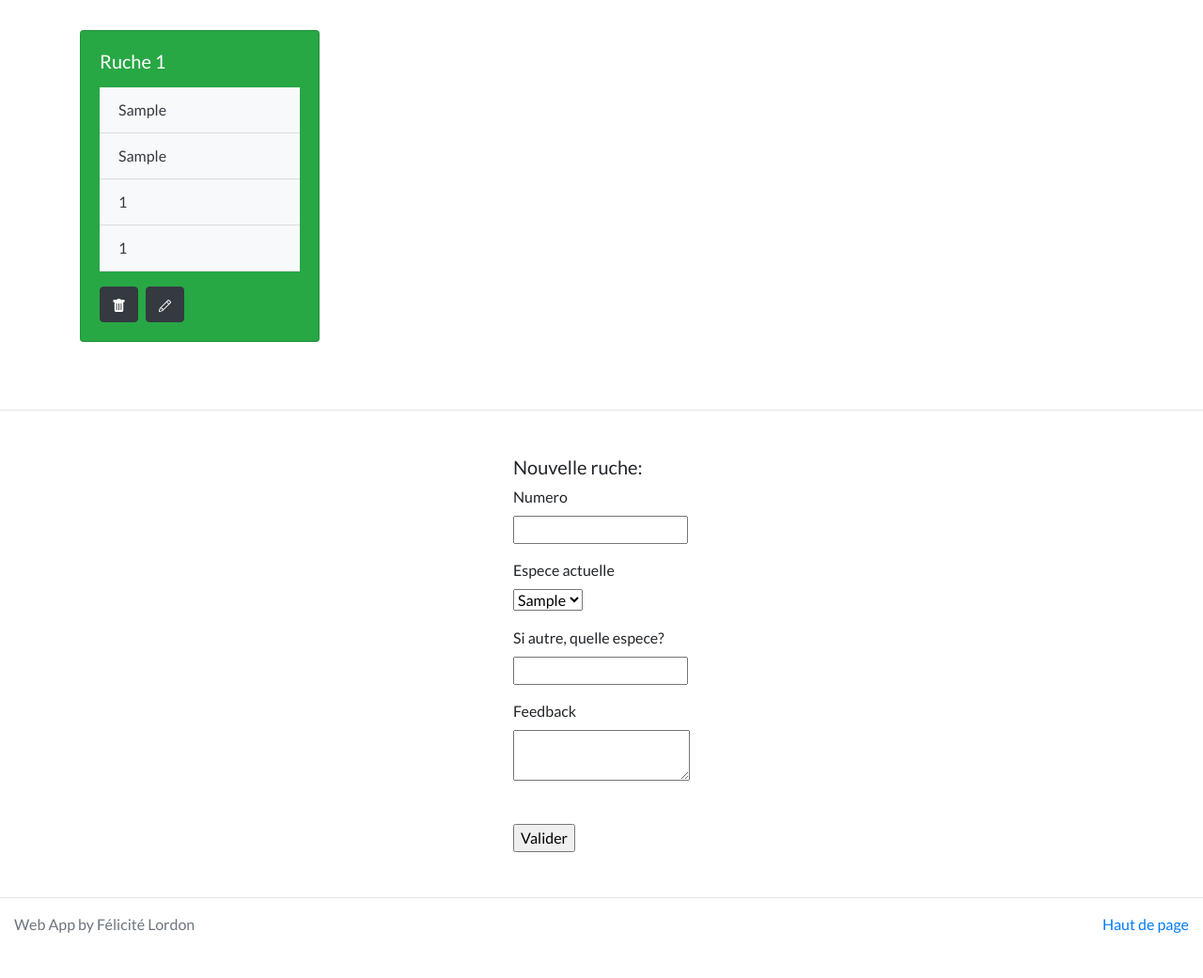
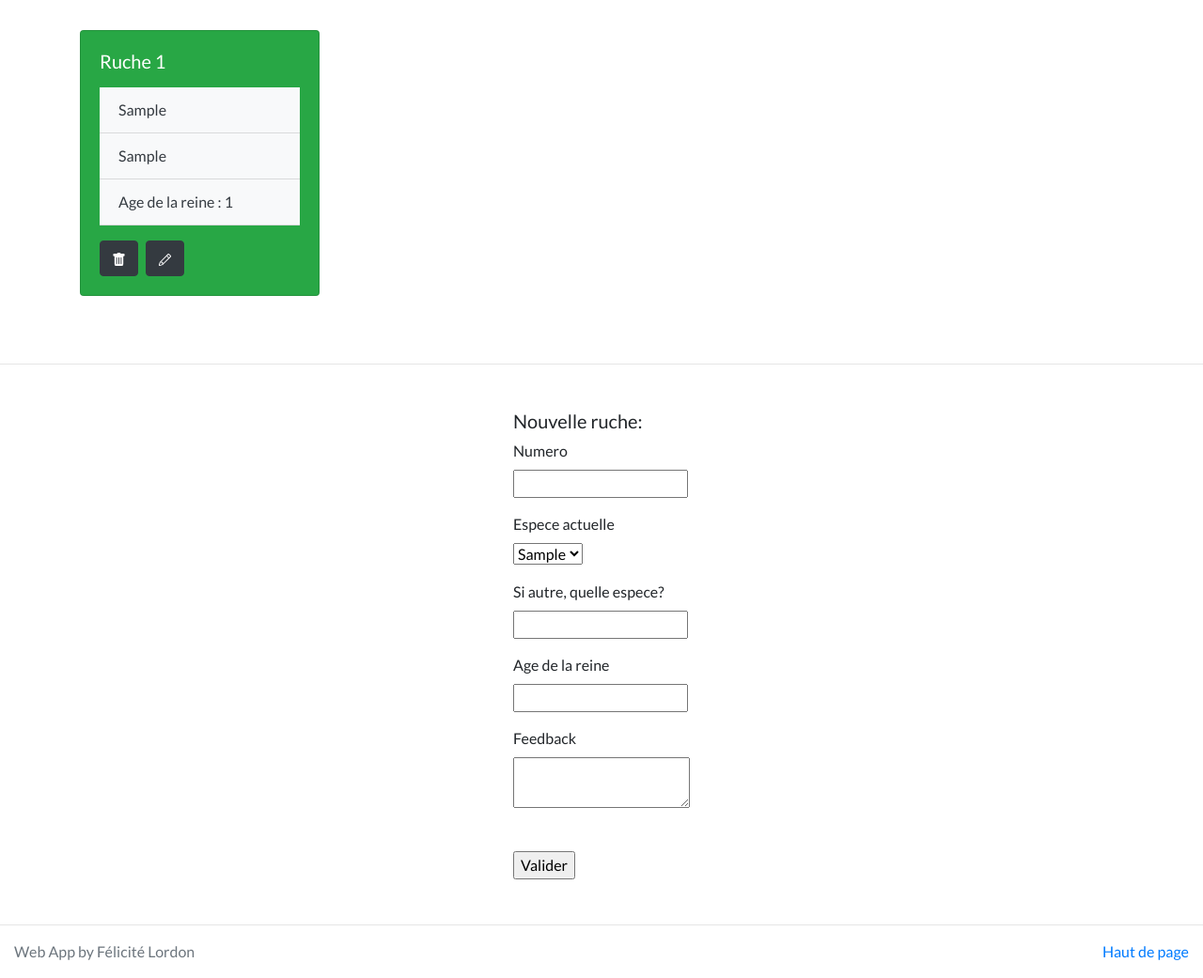
Before and after one commit to Alchemille/Rucher, a Flask app: page /rucher/1 in a window 1280 px wide. Shown: the part 56-1097 px from the top of the page at 94% size. Before the commit the page ends 1049 px from the top, so only its background shows below. Run offline with Flask 2, Linux system fonts and the light colour scheme; tables that the repository leaves empty hold one stand-in row (values such as "Sample post"); some libraries are stand-ins or nearby versions.

Commit message:
Added age of queen in form and model

```diff
--- a/app_pack/forms.py
+++ b/app_pack/forms.py
@@ -26,6 +26,7 @@ class RucheForm(FlaskForm):
     num = StringField("Numero",validators=[DataRequired()])
     breed = SelectField("Espece actuelle", validators=[check_espece_renseignee])
     new_breed = StringField("Si autre, quelle espece?")
+    age_queen = StringField("Age de la reine")
     feedback = TextAreaField()
     submit = SubmitField('Valider')
 
--- a/app_pack/models.py
+++ b/app_pack/models.py
@@ -74,7 +74,7 @@ class Ruche(db.Model):
     num = db.Column(db.Integer, unique=True)
     feedback = db.Column(db.Text)
     specie = db.Column(db.String(64), index=True)
-    age_reine = db.Column(db.DateTime, index=True, default=datetime.utcnow)
+    age_reine = db.Column(db.Integer)
 
     def __repr__(self):
         return 'Ruche {}'.format(id)
--- a/app_pack/routes.py
+++ b/app_pack/routes.py
@@ -114,6 +114,7 @@ def update_ruche(id):
             specie = form.new_breed.data
 
         old_ruche.specie = specie
+        old_ruche.age_reine = form.age_queen.data
         old_ruche.feedback = form.feedback.data
         db.session.commit()
 
@@ -146,7 +147,7 @@ def see_rucher(id):
         if specie == "other":
             specie = form.new_breed.data
 
-        new_ruche = Ruche(rucher=id, specie=specie, num=form.num.data, feedback=form.feedback.data)
+        new_ruche = Ruche(rucher=id, specie=specie, num=form.num.data, age_reine=form.age_queen.data,  feedback=form.feedback.data)
         db.session.add(new_ruche)
         db.session.commit()
 
@@ -154,18 +155,6 @@ def see_rucher(id):
 
     return render_template('rucher.html', ruches=rucher.get_ruches(), form=form)
 
-@app.route('/add_ruche/<rucher_id>')
-def add_ruche(rucher_id):
-    if form.validate_on_submit():
-
-        new_ruche = Ruche(rucher=rucher_id, specie=form.breed.data, num=form.num.data, feedback=form.feedback.data)
-        db.session.add(new_ruche)
-        db.session.commit()
-
-        return redirect('/rucher/<id>')
-
-    return render_template('add_ruche.html', form=form)
-
 @app.errorhandler(404)
 def page_not_found(e):
     return render_template('404.html'), 404
--- a/app_pack/templates/rucher.html
+++ b/app_pack/templates/rucher.html
@@ -18,12 +18,10 @@
                 <li class="list-group-item text-dark bg-light">{{ i.specie }}</li>
 
                 {% if i.feedback %}
-                <li class="list-group-item text-dark bg-light">{{ i.feedback }}</li>
+                <li class="list-group-item text-dark bg-light"> {{ i.feedback }}</li>
                 {% endif %}
 
-                <li class="list-group-item text-dark bg-light">{{ i.id }}</li>
-
-                <li class="list-group-item text-dark bg-light">{{ i.num }}</li>
+                <li class="list-group-item text-dark bg-light"> Age de la reine : {{ i.age_reine }}</li>
 
                 </ul>
 
@@ -97,6 +95,12 @@
         {% endfor %}
         </p>
         <p>
+        {{ form.age_queen.label }} <br> {{form.age_queen}} <br>
+        {% for error in form.age_queen.errors %}
+        <span style="color: red;">[{{ error }}]</span>
+        {% endfor %}
+        </p>
+        <p>
         {{ form.feedback.label }} <br> {{form.feedback}} <br>
         {% for error in form.feedback.errors %}
         <span style="color: red;">[{{ error }}]</span>
@@ -106,10 +110,6 @@
         {{ form.submit() }}
     </form>
 
-    <!-- <div>
-        <a class="btn btn-primary" href="{{url_for('add_ruche', rucher_id=id)}}">Ajouter une ruche</a>
-    </div> -->
-
 </div>
 </div>
 </div>
--- a/app_pack/templates/ruchers.html
+++ b/app_pack/templates/ruchers.html
@@ -39,7 +39,7 @@
 
 <div class="jumbotron_feli jumbotron">
   <div class="d-flex justify-content-center align-items-center">
-    <div class="border border-info" id='map' style='width: 700px; height: 500px;'></div>
+    <div class="border border-info" id='map' style='width: 850px; height: 650px;'></div>
 
       <script>
 
@@ -47,8 +47,8 @@
           var map = new mapboxgl.Map({
               container: 'map',
               style: 'mapbox://styles/mapbox/outdoors-v11',
-              center: [0.529145, 45.440493],
-              zoom: 10
+              center: [0.529145, 45.390493],
+              zoom: 9.5
           });
           map.on('load', function () {
 
```
Also changed, not shown: app_pack/templates/update_ruche.html (+7 -3 lines), migrations/versions/5dba7149320b_.py (added, +32 -0 lines).
